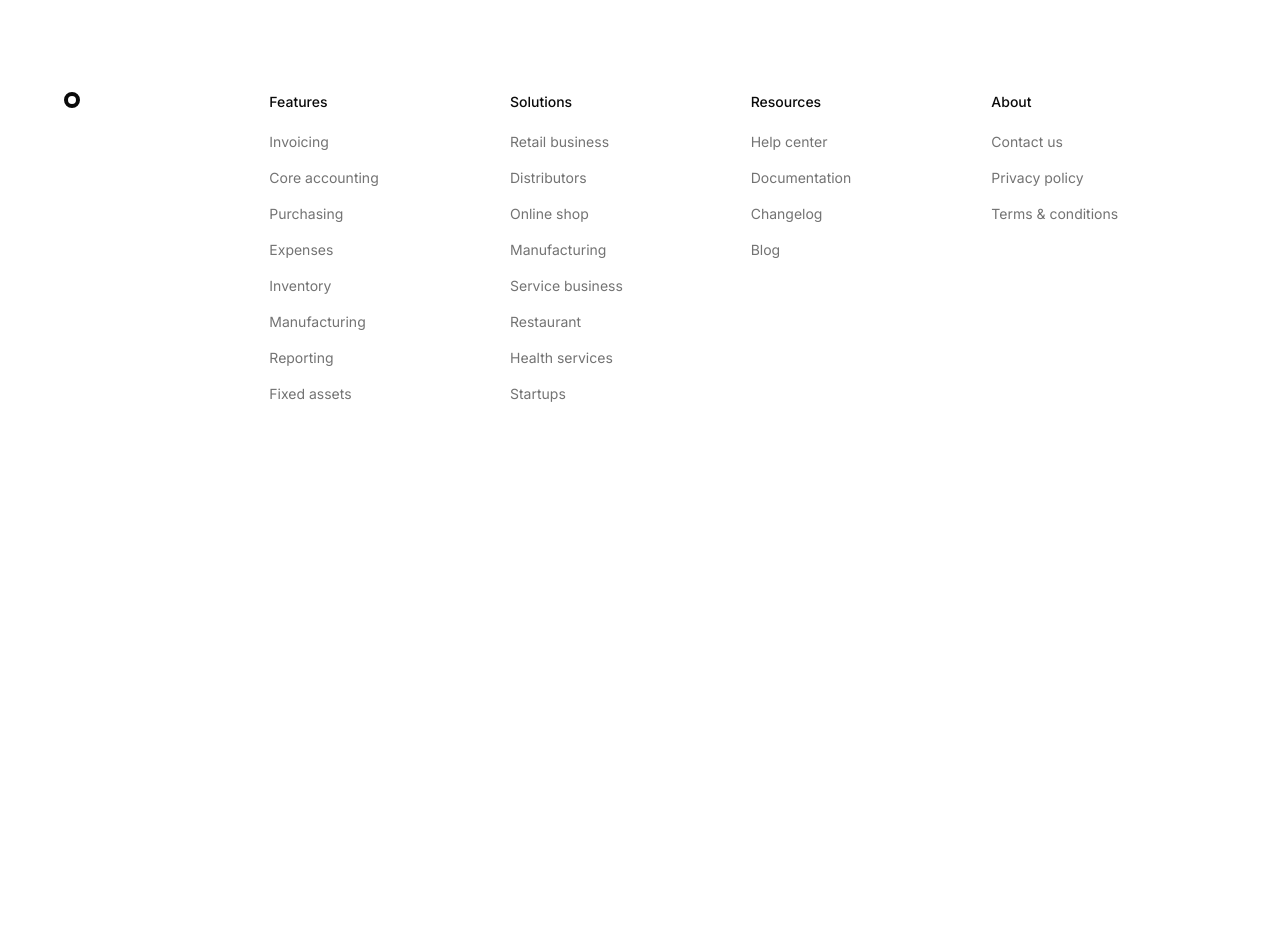
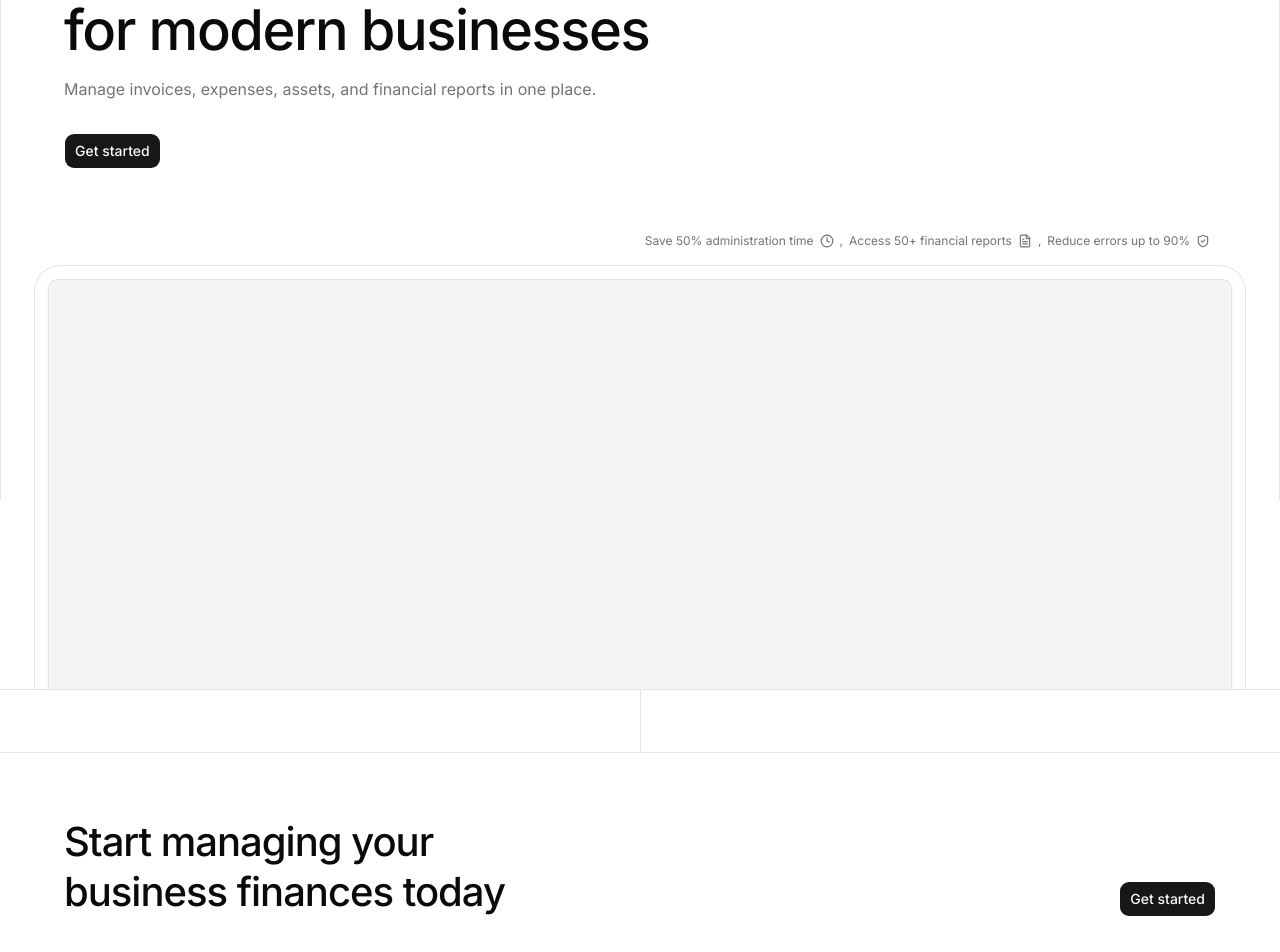
Before and after one commit to heymasiyo/accounting, a Next.js app: page / in a window 1280 px wide. Shown: the part 300-1252 px from the top of the page. Before the commit the page ends 800 px from the top, so only its background shows below. Built offline with nearby package versions, Linux system fonts and the light colour scheme.

Commit message:
feat(marketing): add hero and CTA sections with layout refinements
- add hero and CTA sections on marketing home page
- adjust z-index on marketing layout and footer component
- refine margin styling for mobile navigation

```diff
--- a/src/app/(marketing)/layout.tsx
+++ b/src/app/(marketing)/layout.tsx
@@ -8,7 +8,7 @@ export default function MarketingLayout({
 }>) {
   return (
     <div className="flex min-h-svh flex-col">
-      <div className="pointer-events-none fixed inset-0 z-1 mx-auto hidden w-full max-w-7xl xl:block">
+      <div className="pointer-events-none fixed inset-0 mx-auto hidden w-full max-w-7xl xl:block">
         <div className="absolute top-0 bottom-0 w-px border-l" />
 
         <div className="absolute top-0 right-0 bottom-0 w-px border-r" />
--- a/src/app/(marketing)/page.tsx
+++ b/src/app/(marketing)/page.tsx
@@ -1,3 +1,12 @@
+import { HomeCta } from "@/components/marketing/home/home-cta";
+import { HomeHero } from "@/components/marketing/home/home-hero";
+
 export default function HomePage() {
-  return <div></div>;
+  return (
+    <div className="relative w-full">
+      <HomeHero />
+
+      <HomeCta />
+    </div>
+  );
 }
--- /dev/null
+++ b/src/components/bottom-spacer.tsx
@@ -0,0 +1,15 @@
+export function BottomSpacer() {
+  return (
+    <>
+      <div className="h-16" />
+
+      <div className="absolute bottom-0 flex h-16 w-full justify-center">
+        <div className="absolute top-0 h-0.5 w-full border-t" />
+
+        <div className="bg-border ml-px w-px" />
+
+        <div className="absolute bottom-0 h-0.5 w-full border-b" />
+      </div>
+    </>
+  );
+}
--- /dev/null
+++ b/src/components/marketing/home/home-cta.tsx
@@ -0,0 +1,23 @@
+import Link from "next/link";
+
+import { Button } from "@/components/ui/button";
+
+export function HomeCta() {
+  return (
+    <section className="mx-auto w-full max-w-7xl px-6 py-16 lg:px-16">
+      <div className="flex flex-col gap-x-16 gap-y-6 lg:flex-row lg:items-end lg:justify-between">
+        <div className="flex w-full shrink-0 flex-col gap-3 md:max-w-100 lg:max-w-125">
+          <h2 className="text-[2rem] leading-tight font-medium tracking-tight text-pretty lg:text-[2.5rem]">
+            Start managing your business finances today
+          </h2>
+        </div>
+
+        <div className="flex gap-3">
+          <Button asChild size="lg">
+            <Link href="/signup">Get started</Link>
+          </Button>
+        </div>
+      </div>
+    </section>
+  );
+}
--- /dev/null
+++ b/src/components/marketing/home/home-hero.tsx
@@ -0,0 +1,71 @@
+import { Clock, FileText, ShieldCheck } from "lucide-react";
+import Link from "next/link";
+
+import { BottomSpacer } from "@/components/bottom-spacer";
+import { Button } from "@/components/ui/button";
+
+const heroFeatures = [
+  {
+    title: "Save 50% administration time",
+    icon: Clock,
+  },
+  {
+    title: "Access 50+ financial reports",
+    icon: FileText,
+  },
+  {
+    title: "Reduce errors up to 90%",
+    icon: ShieldCheck,
+  },
+];
+
+export function HomeHero() {
+  return (
+    <section className="relative">
+      <div className="mx-auto flex w-full max-w-7xl flex-col items-start gap-8 overflow-hidden pt-32 md:pt-40">
+        <div className="flex flex-col gap-3 px-6 lg:px-16">
+          <h1 className="w-full max-w-175 text-[2.375rem] leading-tight font-medium tracking-tight text-pretty md:text-[3.5rem]">
+            Accounting made simple for modern businesses
+          </h1>
+
+          <p className="text-muted-foreground text-pretty">
+            Manage invoices, expenses, assets, and financial reports in one
+            place.
+          </p>
+        </div>
+
+        <div className="flex gap-3 px-6 lg:px-16">
+          <Button asChild size="lg">
+            <Link href="/signup">Get started</Link>
+          </Button>
+        </div>
+
+        <div className="flex w-full flex-col gap-4 pt-8">
+          <div className="flex justify-between px-6 lg:px-16">
+            <div />
+
+            <div className="text-muted-foreground hidden items-center gap-1.5 text-xs md:inline-flex">
+              {heroFeatures.map((feature, index) => (
+                <span key={index} className="inline-flex items-center">
+                  {feature.title}{" "}
+                  <feature.icon className="mx-1.5 inline-block size-3.5" />
+                  {index !== heroFeatures.length - 1 && ", "}
+                </span>
+              ))}
+            </div>
+          </div>
+
+          <div className="px-6">
+            <div className="mx-auto w-min overflow-hidden rounded-t-4xl border-x border-t p-3 pb-0">
+              <div className="flex w-296.5 justify-center pt-px">
+                <div className="h-102.5 w-296 max-w-full rounded-t-[10px] border-x border-t bg-neutral-100 px-px pt-px shadow dark:bg-neutral-900"></div>
+              </div>
+            </div>
+          </div>
+        </div>
+      </div>
+
+      <BottomSpacer />
+    </section>
+  );
+}
--- a/src/components/marketing/layout/mobile-nav.tsx
+++ b/src/components/marketing/layout/mobile-nav.tsx
@@ -65,7 +65,7 @@ export function MobileNav() {
         alignOffset={-16}
         sideOffset={16}
       >
-        <div className="flex flex-col gap-12 overflow-auto px-6 py-6">
+        <div className="flex flex-col gap-12 overflow-auto px-6 py-8">
           {MARKETING_HEADER_DESC_LINKS.map((link, index) => {
             if (!link.items) {
               return (
--- a/src/components/marketing/layout/site-footer.tsx
+++ b/src/components/marketing/layout/site-footer.tsx
@@ -4,7 +4,7 @@ import { MARKETING_FOOTER_LINKS } from "@/lib/constants/nav";
 
 export function SiteFooter() {
   return (
-    <footer className="bg-background z-2 border-t">
+    <footer className="bg-background z-1 border-t">
       <div className="mx-auto flex w-full max-w-7xl flex-col flex-wrap gap-12 px-6 py-24 lg:flex-row lg:flex-nowrap lg:gap-4 lg:px-16">
         <div className="w-full basis-1/6">
           <Link href="/" className="block">
```
